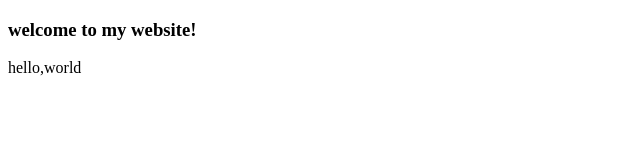
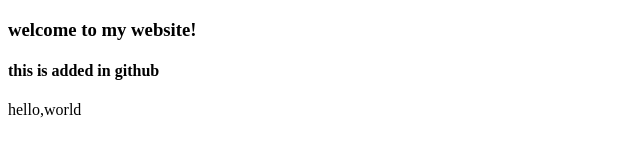
Before and after one commit to LockdownX99/codes_file, a plain HTML site: page hello.html in a window 1280 px wide. Shown: the whole page, without its empty margins (0-640 px from the left). Drawn offline with Linux system fonts and the light colour scheme.

Commit message:
Add header 4 to hello.html

```diff
--- a/hello.html
+++ b/hello.html
@@ -6,6 +6,7 @@
 
 <body>
 <h3>welcome to my website!</h3>
+<h4>this is added in github</h4>
 hello,world
 
 </body>
```
